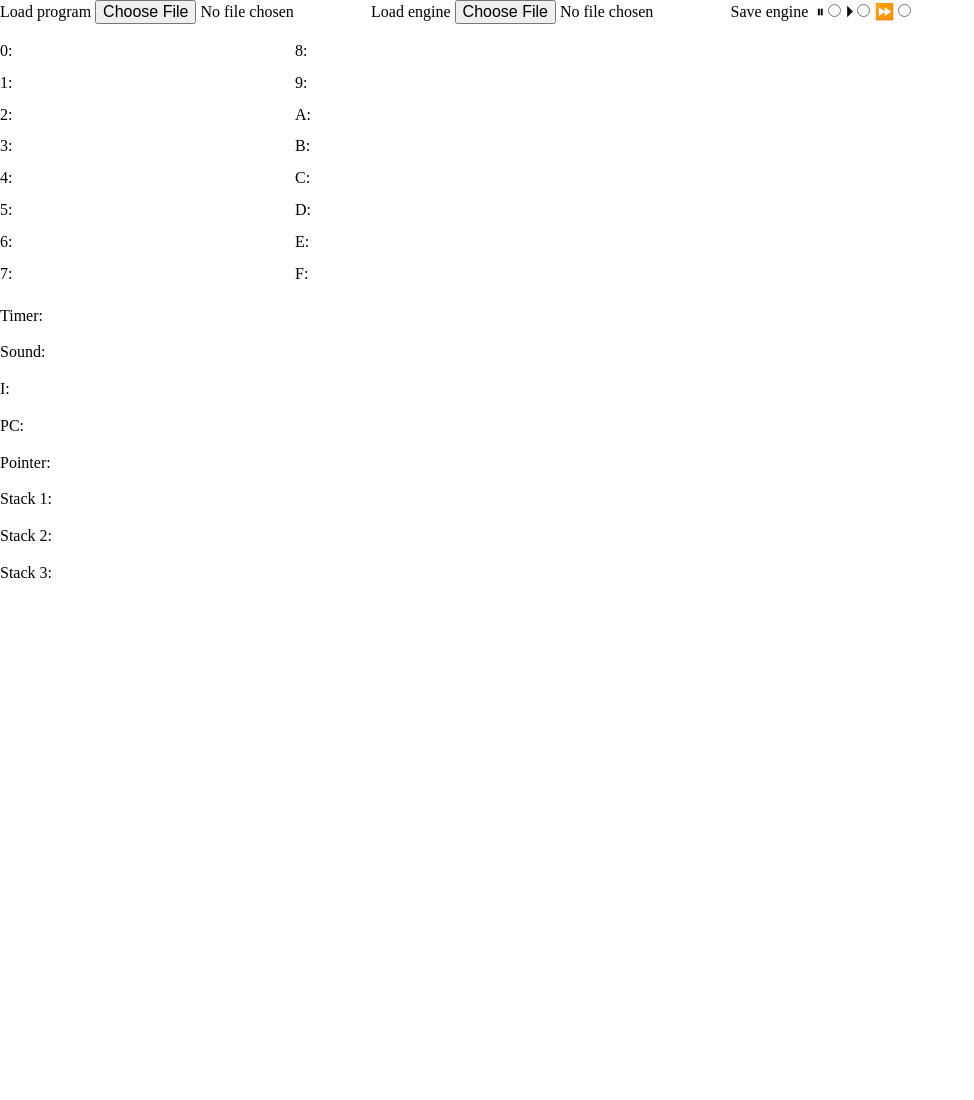
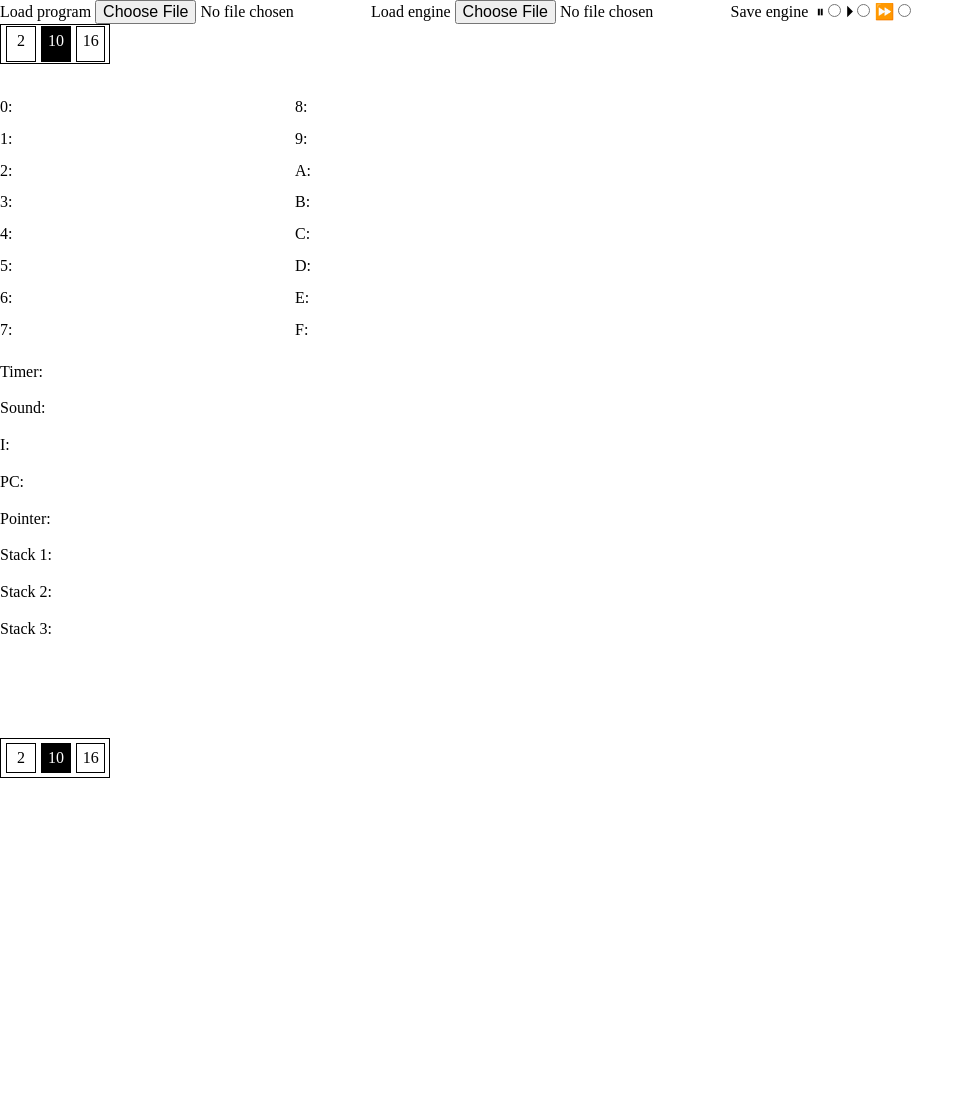
Before and after one commit to pldiiw/1arc, a website with bundled scripts: page src/gui/index.html in a window 1280 px wide. Shown: the top 1100 px of the page, without its empty margins (0-974 px from the left). Built offline with nearby package versions, Linux system fonts and the light colour scheme.

Commit message:
Add css of widgets

```diff
--- a/src/gui/css/index.css
+++ b/src/gui/css/index.css
@@ -152,3 +152,38 @@
 }
 
 /* End keypad section */
+/* Begin widget section */
+
+.top-bar{
+  width: 100%;
+  height: 10%;
+}
+
+.base-widget{
+  border: 1px solid black;
+  width: 110px;
+  height: 40px;
+  padding-top: 0.25%;
+  padding-bottom: 0.25%;
+}
+
+.base-widget input{
+  display: none;
+}
+
+.widget-label-box{
+  border: 1px solid black;
+  text-align: center;
+  display: inline-block;
+  width: 27.27%;
+  height: 100%;
+  margin-left: 5%;
+  padding-top: 5px;
+}
+
+.base-widget input:checked+label {
+  background-color: black;
+  color: white;
+}
+
+/* End widget section */
--- a/src/gui/index.html
+++ b/src/gui/index.html
@@ -36,7 +36,14 @@
   </div>
   <div id="data-section" class="main-component">
     <div class="top-bar">
-      <div class="base-widget"></div>
+      <div class="base-widget">
+        <input type="radio" name="base-data" id="bynary" value="2"><!--
+        --><label for="bynary" class="widget-label-box">2</label><!--
+        --><input type="radio" name="base-data" id="decimal" value="10" checked="checked"><!--
+        --><label for="decimal" class="widget-label-box">10</label><!--
+        --><input type="radio" name="base-data" id="hexadecimal" value="16"><!--
+        --><label for="hexadecimal" class="widget-label-box">16</label>
+      </div>
     </div>
     <div class="data-registers-subsection">
       <ol>
@@ -89,7 +96,15 @@
   </div>
   <div id="memory-section" class="main-component">
     <div class="top-bar">
-      <div class="base-widget"></div>
+      <div class="base-widget">
+
+          <input type="radio" name="base-memory" id="binary-memory" value="2"><!--
+        --><label for="binary-memory" class="widget-label-box">2</label><!--
+        --><input type="radio" name="base-memory" id="decimal-memory" value="10" checked="checked"><!--
+        --><label for="decimal-memory" class="widget-label-box">10</label><!--
+        --><input type="radio" name="base-memory" id="hexadecimal-memory" value="16"><!--
+        --><label for="hexadecimal-memory" class="widget-label-box">16</label>
+      </div>
     </div>
     <div id="cells"></div>
   </div>
```
